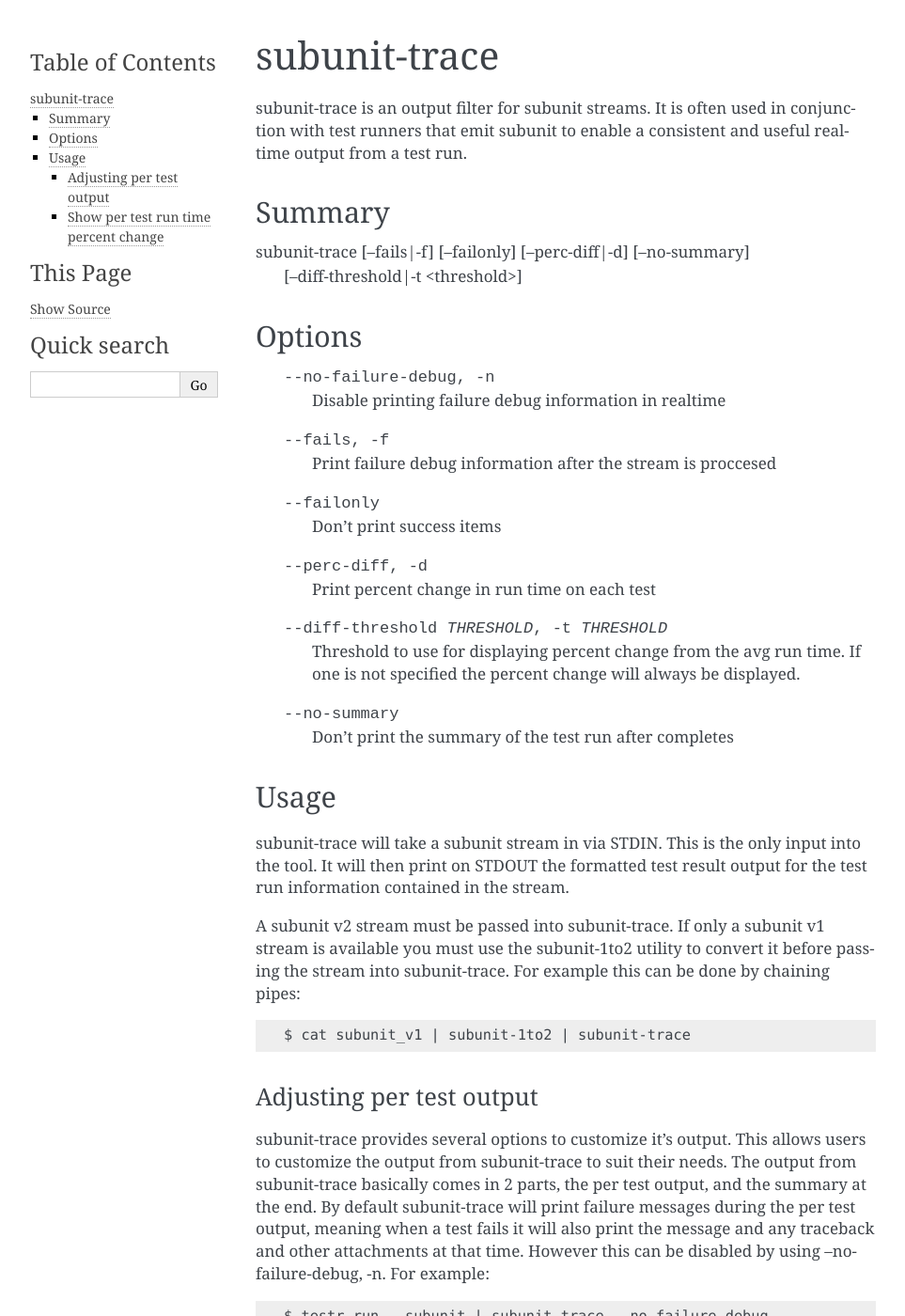
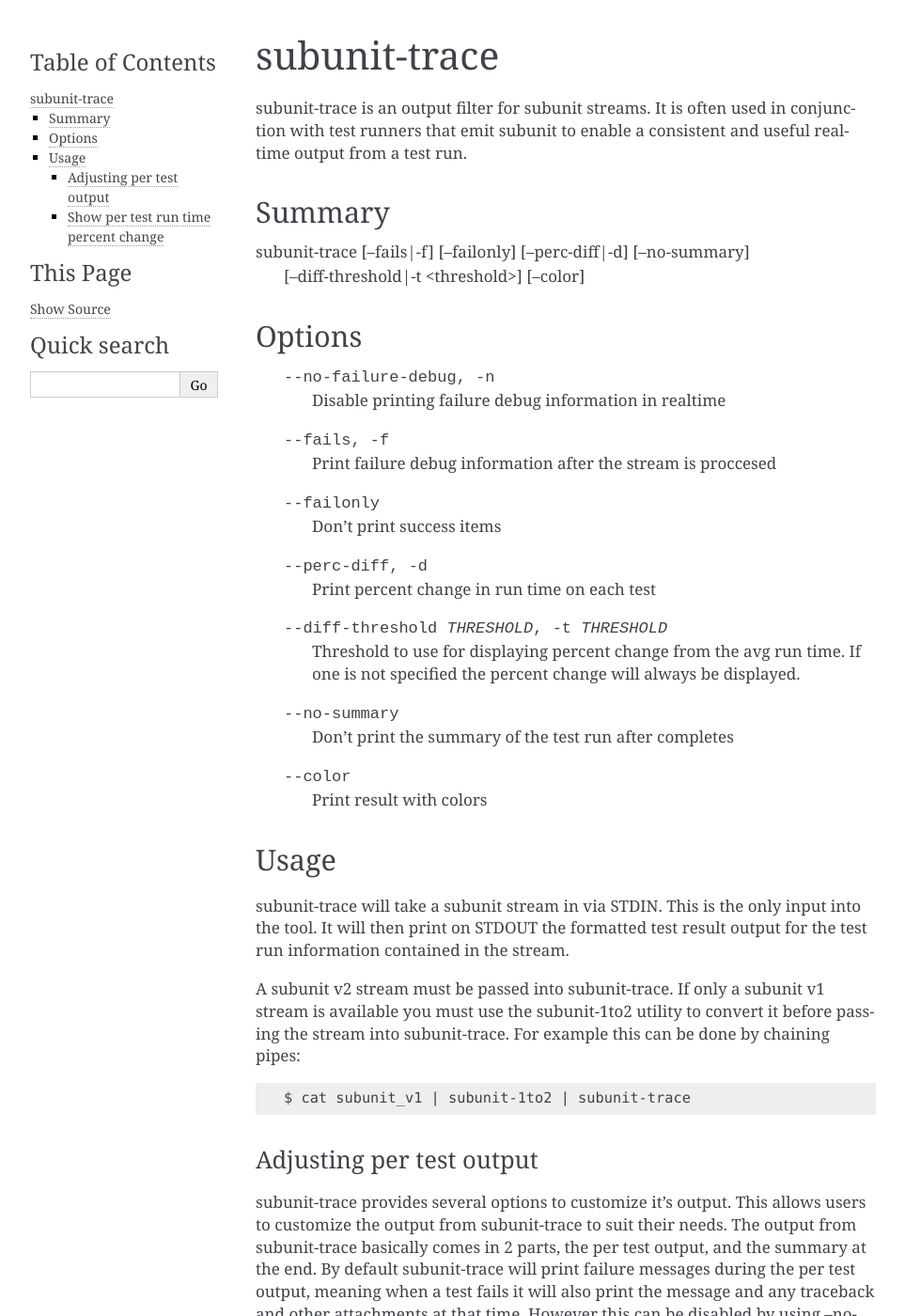
Before and after one commit to openstack/os-testr, a Sphinx documentation site: the page built from doc/source/subunit_trace.rst, in a window 1280 px wide and 1400 px high. Shown: the whole window at 94% size, without its empty margins (148-1111 px from the left). Built offline with Sphinx 7.4.7, drawn with Linux system fonts in a browser that asks for light colours.

Commit message:
Add subunit_trace --color option's doc
This commit adds a document for the subunit_trace --color option.

Change-Id: I0278a20ead837d20161e4410abec0c711cc402cd

```diff
--- a/doc/source/subunit_trace.rst
+++ b/doc/source/subunit_trace.rst
@@ -11,7 +11,7 @@ Summary
 -------
 
 subunit-trace [--fails|-f] [--failonly] [--perc-diff|-d] [--no-summary]
-              [--diff-threshold|-t <threshold>]
+              [--diff-threshold|-t <threshold>] [--color]
 
 Options
 -------
@@ -31,6 +31,8 @@ Options
                         change will always be displayed.
   --no-summary
                         Don't print the summary of the test run after completes
+  --color
+                        Print result with colors
 
 Usage
 -----
```
